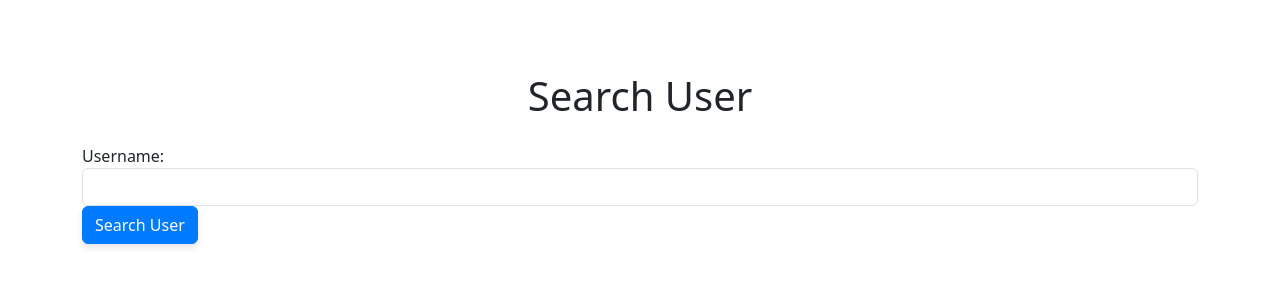
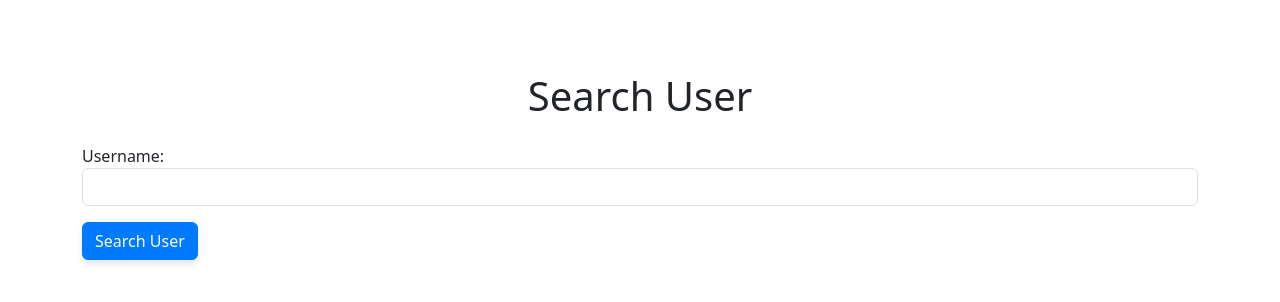
Before and after one commit to ericksgv/DesarrolloWebTaller, an Angular app: page / in a window 1280 px wide. Shown: the top 302 px of the page. Built offline with nearby package versions, Linux system fonts and the light colour scheme.

Commit message:
Se agregó en la clase del botón "Search User": mt-3

```diff
--- a/src/app/app.component.html
+++ b/src/app/app.component.html
@@ -7,7 +7,7 @@
           <label for="username">Username:</label>
           <input type="text" class="form-control" id="username" [(ngModel)]="txtUser" name="username" />
         </div>
-        <button type="submit" class="btn btn-custom btn-block">Search User</button>
+        <button type="submit" class="btn btn-custom btn-block mt-3">Search User</button>
       </form>
 
       <div *ngIf="mensajeError" class="alert alert-danger error-message mt-3" >
```
